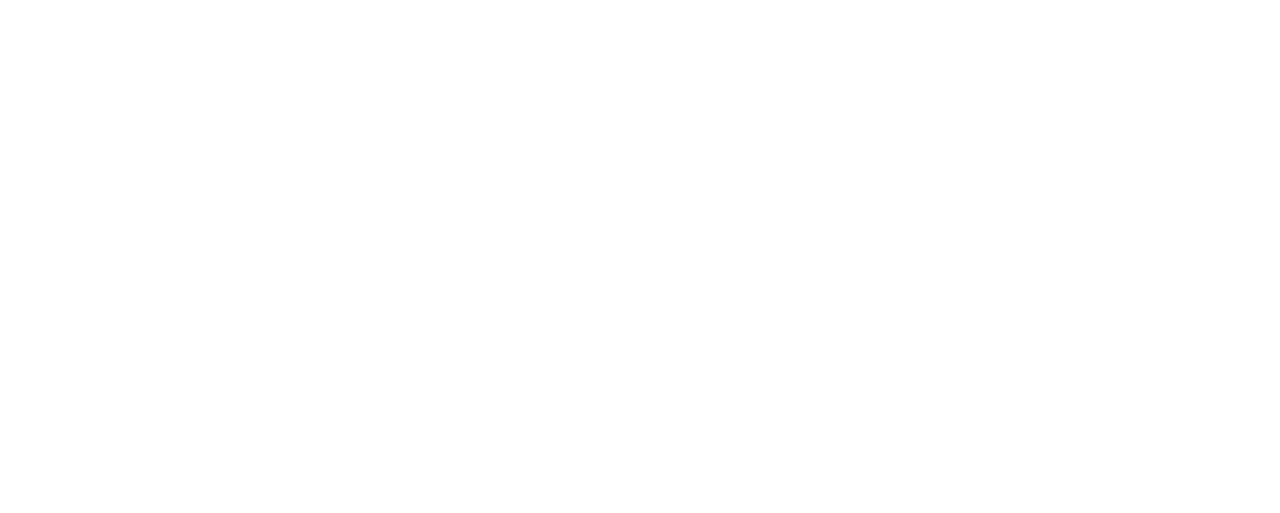
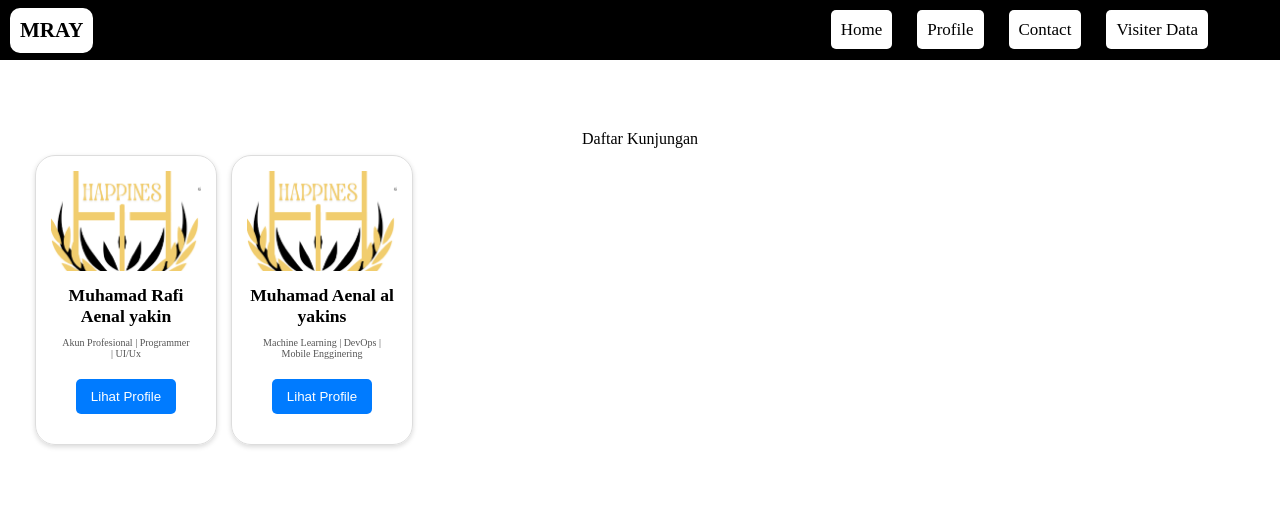
Before and after one commit to fiionez/navbar-learn, a plain HTML site: page pengunjung.html in a window 1280 px wide. Drawn offline with Linux system fonts and the light colour scheme.

Commit message:
menambahkan file pengunjung dan navbar

```diff
--- a/pengunjung.html
+++ b/pengunjung.html
@@ -0,0 +1,140 @@
+<!DOCTYPE html>
+<html lang="en">
+<head>
+	<title>Data pengunjung</title>
+	<meta charset="utf-8" >
+	<meta name="viewport" content="width=device-width, initial-value=1.0">
+	<style>
+
+		.container {
+			display: flex;
+		}
+		.card {
+			width: 150px;
+			border: 1px solid #ddd;
+			border-radius: 20px;
+			overflow: hidden;
+			text-align: center;
+			transition: 0.3s;
+			padding: 15px;
+			margin: 7px;
+			box-shadow: 0 2px 5px rgba(0,0,0,0.15);
+		}
+		.card h4 {
+			font-size: 1.1rem;
+			margin: 10px 0 5px
+		}
+		.card p { /* ini card substitle yg atas title*/
+			font-size: 10px;
+			color: #555;
+			padding: 0 10px;
+		}
+		.card:hover {
+		background-color: gray;
+		}
+		.card-img {
+			width: 100%;
+			height: 100px;
+			object-fit: cover;
+			align-items: center;
+		}
+		#card-btn {
+			background-color:#007bff;
+			color: white;
+			border: none;
+			padding: 10px 15px;
+			border-radius: 5px;
+			cursor: pointer;
+			margin: 10px 0 15px;
+		}
+		#card-btn:hover {
+			background-color: white;
+			color: black;
+		}
+
+		.navbar {
+		position: fixed;
+		width: 100%;
+		height: 60px;
+		background-color: black;
+		display: flex;
+		top: 0;
+		left: 0;
+		box-sizing: border-box;
+		z-index: 1000;
+		align-items: center;
+		justify-content: space-between;
+		padding-right:4.5rem;
+	}
+	.nav-links {
+		display: flex;
+		gap: 25px;
+		list-style: none;
+
+	}
+	.nav-links li a {
+		color: black;
+		text-decoration: none;
+		font-size: 17px;
+		transition: 0.3s;
+		background-color: white;
+		padding: 10px;
+		border-radius: 5px;
+	}
+	.nav-links li a:hover {
+	cursor: pointer;
+	background-color: gray;
+	color: white;
+	}
+
+
+	.logo{
+	color: black;
+	shadow: 0 0 7px #fff,0 0 21px #ff00de;
+	font-size: 21px;
+	font-weight: bold;
+	margin:  10px;
+	background-color: white;
+	border-radius: 10px;
+	padding: 10px;
+
+	}
+	.content {
+		margin-top: 5rem;
+		padding: 50px 20px
+	}
+	</style>
+</head>
+<body>
+	<main>
+	<nav class="navbar">
+		<div class="logo">MRAY</div>
+		<ul class="nav-links">
+			<li><a href="index.html">Home</a></li>
+			<li><a href="profil.html">Profile</a></li>
+			<li><a href="#">Contact</a></li>
+			<li><a href="pengunjung.html">Visiter Data</a></li>
+		</ul>
+	</nav>
+	<section class="content">
+	<center>
+	Daftar Kunjungan
+	</center>
+	<div class="container">
+	<div class="card">
+		<img src="img/imgg.png" class="card-img" />
+		<h4>Muhamad Rafi Aenal yakin</h4>
+		<p>Akun Profesional | Programmer | UI/Ux</p>
+		<button id="card-btn">Lihat Profile</button>
+	</div>
+	<div class="card" >
+		<img src="img/imgg.png" class="card-img" />
+		<h4> Muhamad Aenal al yakins</h4>
+		<p>Machine Learning | DevOps | Mobile Engginering</p>
+		<button id="card-btn">Lihat Profile</button>
+	</div>
+	</div>
+	</section>
+	</main>
+</body>
+</html>
```
Also changed, not shown: index.html (+5 -2 lines), profil.html (+3 -3 lines), img/fot.png (renamed from fot.png), img/imgg.png (added), 1 other file.
